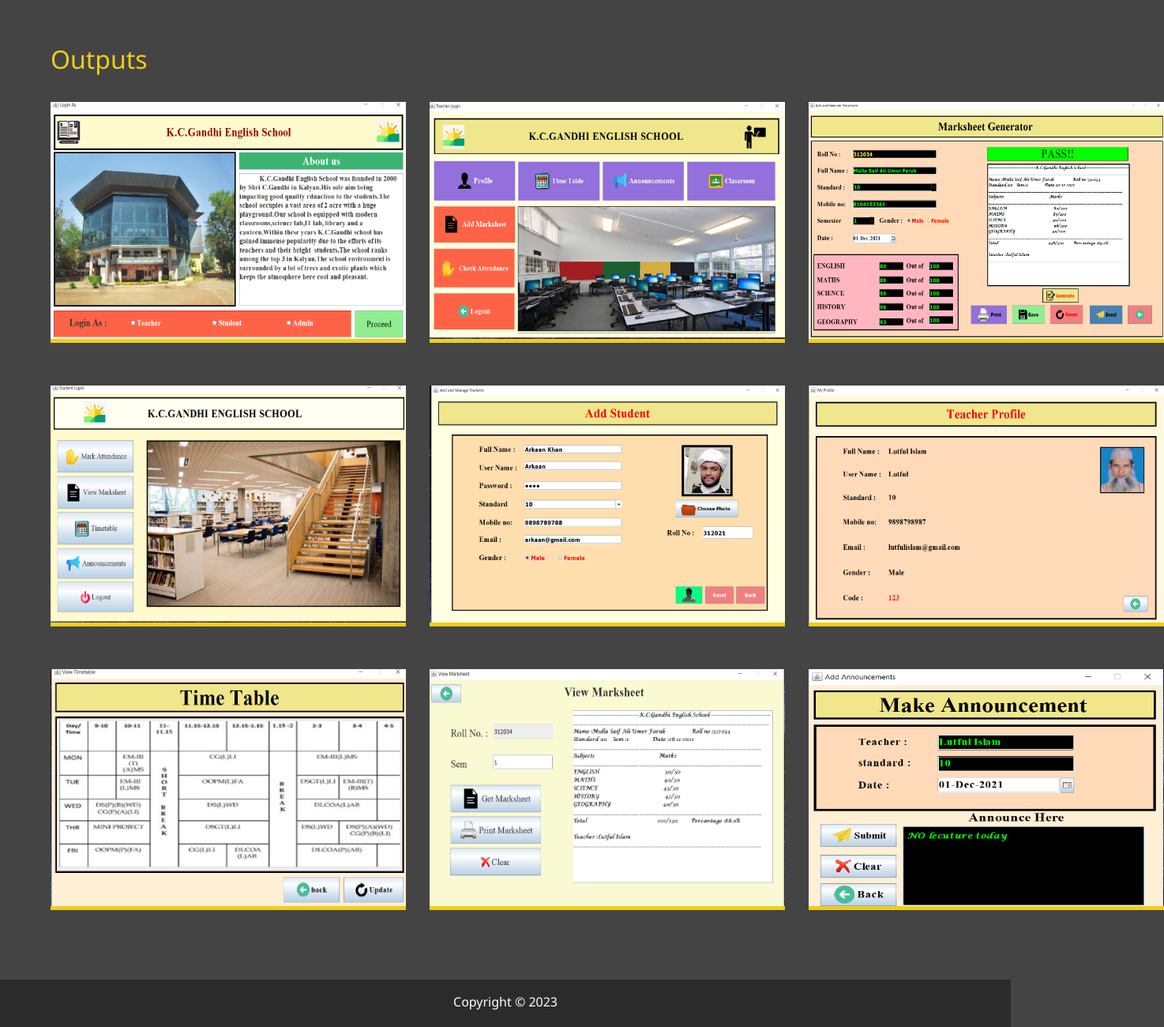
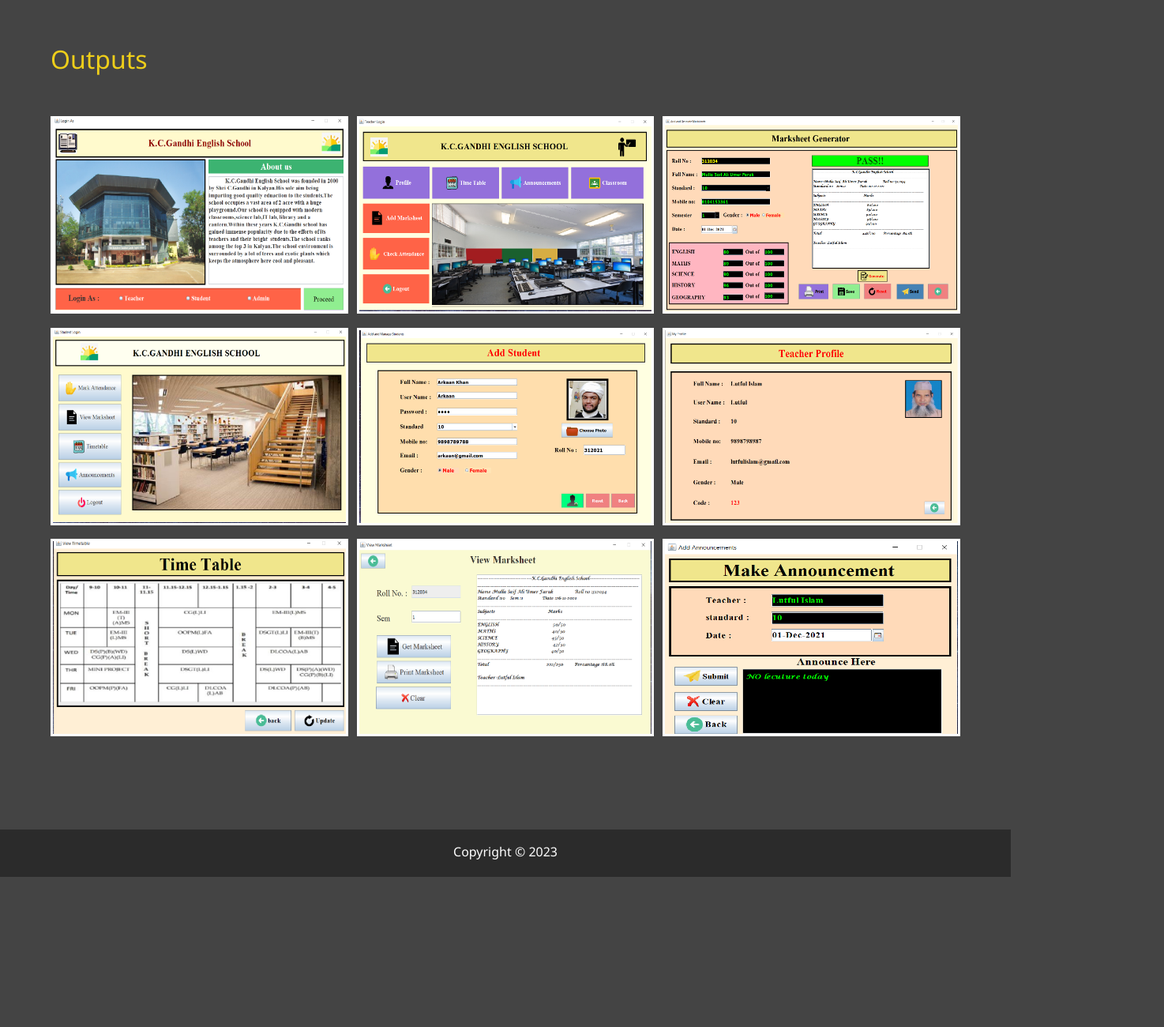
Before and after one commit to Saifalicoder/Portfolio2, a website: page dist/college.html in a window 1280 px wide. Shown: the part 727-2027 px from the top of the page at 79% size, 1474 px wide, since content can reach past the window. After the commit the page ends 1837 px from the top, so only its background shows below. Drawn offline with Linux system fonts and the light colour scheme.

Commit message:
updated projects

```diff
--- a/dist/college.html
+++ b/dist/college.html
@@ -50,7 +50,30 @@
         .job {
             padding: 0px;
         }
+        .projects {
+  display: grid;
+  grid-gap: 0.7rem;
+  grid-template-columns: repeat(3, 1fr);
+}
+.projects img {
+  height: 250px;
+  width: 100%;
+  border: 3px #fff solid;
+}
+@media screen and (max-width: 800px) {
 
+
+  .projects {
+    grid-template-columns: 2fr;
+  }
+}
+@media screen and (max-width: 500px) {
+
+
+  .projects {
+    grid-template-columns: 1fr;
+  }
+}
     </style>
     <main id="about">
       <h1 class="sm-heading">
@@ -69,7 +92,64 @@
       </h3>
 
         <h1 class="text-secondary">Outputs</h1>
-        <div class="about-info">
+<br><br>
+        <div class="projects">
+            <div class="item">
+
+                <img src="img/projects/college/1.png" alt="Project" />
+
+
+            </div>
+            <div class="item">
+
+                <img src="img/projects/college/2.png" alt="Project" />
+
+
+            </div>
+            <div class="item">
+
+                <img src="img/projects/college/3.png" alt="Project" />
+
+
+            </div>
+            <div class="item">
+
+                <img src="img/projects/college/4.png" alt="Project" />
+
+
+            </div>
+            <div class="item">
+
+                <img src="img/projects/college/5.png" alt="Project" />
+
+
+            </div>
+            <div class="item">
+
+                <img src="img/projects/college/6.png" alt="Project" />
+
+
+            </div>
+            <div class="item">
+
+                <img src="img/projects/college/7.png" alt="Project" />
+
+
+            </div>
+            <div class="item">
+
+                <img src="img/projects/college/8.png" alt="Project" />
+
+
+            </div>
+            <div class="item">
+
+                <img src="img/projects/college/9.png" alt="Project" />
+
+
+            </div>
+          </div>
+        <!-- <div class="about-info">
           <div class="job job-1">
             <img src="img/projects/college/1.png"  style="float: right;" alt="Home Hunting" width="450" height="300">
           </div>
@@ -79,9 +159,9 @@
           <div class="job job-3">
             <img src="img/projects/college/3.png"  style="float: right;" alt="Home Hunting" width="450" height="300">
           </div>
-        </div>
+        </div> -->
         <br>
-        <div class="about-info">
+        <!-- <div class="about-info">
           <div class="job job-1">
             <img src="img/projects/college/4.png"  style="float: right;" alt="Home Hunting" width="450" height="300">
           </div>
@@ -91,20 +171,20 @@
           <div class="job job-3">
             <img src="img/projects/college/6.png"  style="float: right;" alt="Home Hunting" width="450" height="300">
           </div>
-        </div>
+        </div> -->
         <br>
-        <div class="about-info">
+        <!-- <div class="about-info">
           <div class="job job-1">
-            <img src="img/projects/college/7.png"  style="float: right;" alt="Home Hunting" width="450" height="300">
+            <img src="img/projects/college/7.png"  style="max-width: 450px;" alt="Home Hunting" >
           </div>
           <div class="job job-2">
-            <img src="img/projects/college/8.png"  style="float: right;" alt="Home Hunting" width="450" height="300">
+            <img src="img/projects/college/8.png"  style="min-width: 300px;max-width: 450px;" alt="Home Hunting">
           </div>
           <div class="job job-3">
-            <img src="img/projects/college/9.png"  style="float: right;" alt="Home Hunting" width="450" height="300">
+            <img src="img/projects/college/9.png"  style="min-width: 300px;max-width: 450px;" alt="Home Hunting" >
           </div>
         </div>
-        <br>
+        <br> -->
 
 
       </div>
```
Also changed, not shown: dist/about.html (+19 -0 lines), dist/apnamakaan.html (+40 -5 lines), dist/phpcrud.html (+29 -6 lines), dist/work.html (+13 -13 lines).
